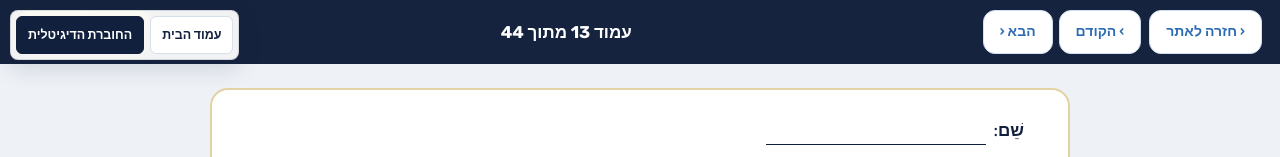
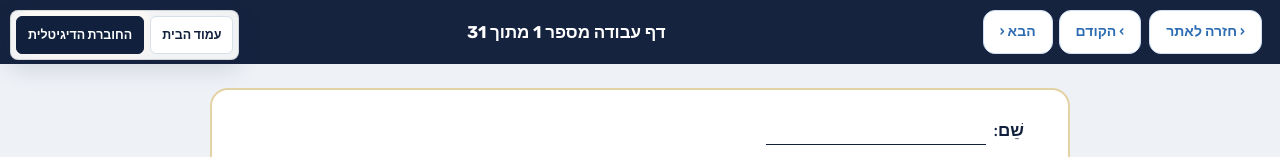
Before and after one commit to yanivmizrachiy/zaviyot-next-20260902-062445, a Next.js app: page /worksheets/13 in a window 1280 px wide. Shown: the top 157 px of the page. Built offline with nearby package versions, Linux system fonts and the light colour scheme.

Commit message:
fix: label only real worksheet pages as worksheets

```diff
--- a/src/app/worksheets/[n]/page.tsx
+++ b/src/app/worksheets/[n]/page.tsx
@@ -4,11 +4,11 @@
 import type { Metadata } from "next";
 import { notFound } from "next/navigation";
 import { WsReaderBar } from "@/components/worksheets/WsReaderBar";
-import { WS_TOTAL, WS_PAGES } from "@/components/worksheets/registry";
+import { WORKSHEETS, WORKSHEETS_TOTAL, WS_TOTAL, WS_PAGES } from "@/components/worksheets/registry";
 import { worksheetContentNode, isPrintablePage } from "@/components/worksheets/WorksheetPageRenderer";
 
 export const metadata: Metadata = {
-  title: "חוברת דפי העבודה — זוויות בכיתה ז׳",
+  title: "חוברת הוראת הזוויות לכיתה ז׳",
   robots: { index: false },
 };
 
@@ -25,6 +25,7 @@ export default async function WsReadPage({
   if (!Number.isInteger(n) || n < 1 || n > WS_TOTAL) notFound();
 
   const page = WS_PAGES[n - 1];
+  const worksheet = WORKSHEETS.find((entry) => entry.slot === n);
   const embedded = sp.reader === "1";
   const node = worksheetContentNode(page, {
     slot: n,
@@ -38,7 +39,13 @@ export default async function WsReadPage({
       style={embedded ? { minHeight: "297mm", padding: 0, background: "#fff" } : undefined}
     >
       {!embedded && (
-        <WsReaderBar n={n} total={WS_TOTAL} autoPrint={isPrintablePage(page) && sp.print === "1"} />
+        <WsReaderBar
+          n={n}
+          total={WS_TOTAL}
+          worksheetNumber={worksheet?.num}
+          worksheetTotal={worksheet ? WORKSHEETS_TOTAL : undefined}
+          autoPrint={isPrintablePage(page) && sp.print === "1"}
+        />
       )}
       <div
         className="ws-page__sheets"
```
